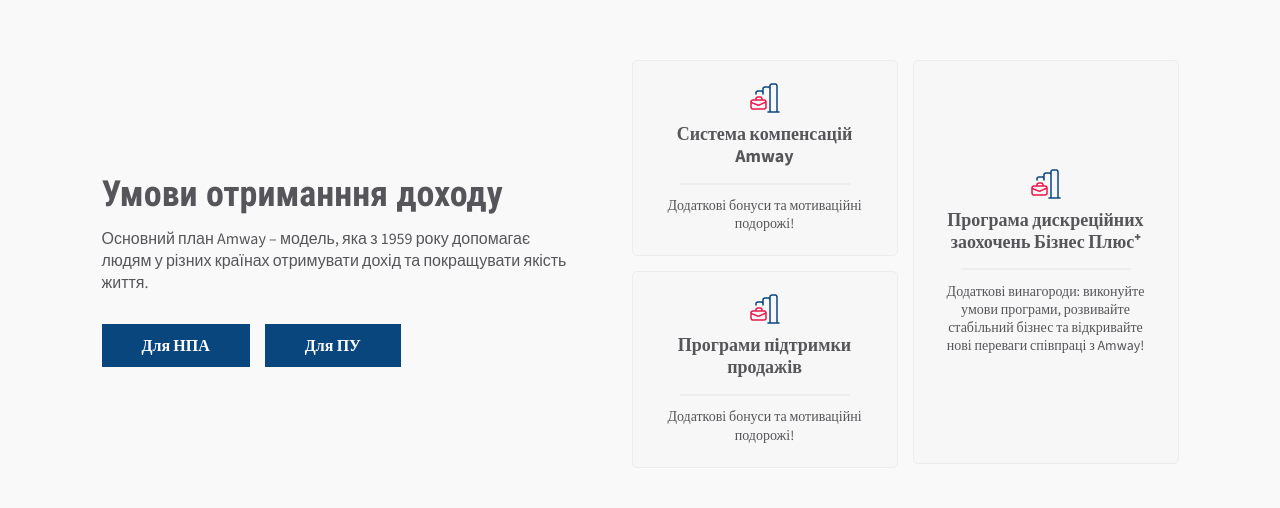
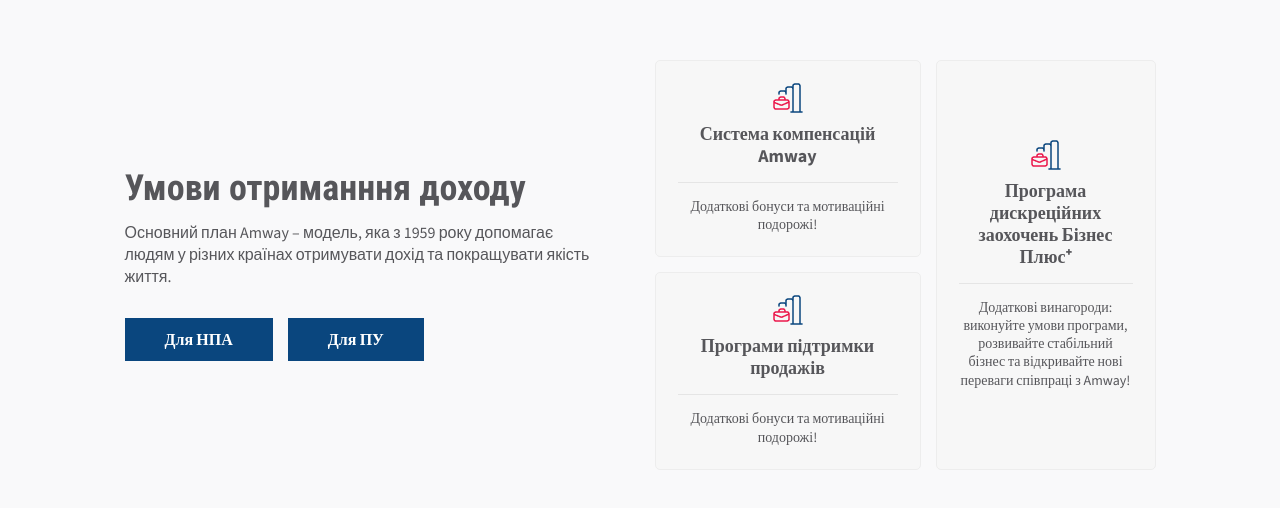
Before and after one commit to masseriiia/react-blocks, a React (Create React App) app: page / in a window 1280 px wide. Shown: the top 508 px of the page. Built offline with nearby package versions, Linux system fonts and the light colour scheme.

Commit message:
fix: the code structure has been changed, and the class names have also been changed

```diff
--- a/src/App.js
+++ b/src/App.js
@@ -21,10 +21,8 @@ const dataProgram = [
 
 function App() {
   return (
-    <section className="information">
-      <div className="container">
-        <div className="wrapper">
-          <div className="conditions">
+    <section className="conditions container">
+          <div className="conditions__inner">
             <h2 className="conditions__title">Умови отриманння доходу</h2>
             <p className="conditions__descr">
               Основний план Amway – модель, яка з 1959 року допомагає людям у різних країнах отримувати дохід та покращувати якість життя.
@@ -34,26 +32,24 @@ function App() {
               <Button>Для ПУ</Button>
             </div>
           </div>
-          <div className="programs__blocks">
-            <div className="programs__block-1">
+          <div className="conditions__blocks">
+            <div className="conditions__first-block">
               {dataProgram.map((item) => (
-                  <div key={item.id} className="programs__item-1">
-                    <img className="programs__image" src={item.img} alt="Program" />
-                    <h3 className="programs__item-title">{item.title}</h3>
-                    <p className="programs__item-descr">{item.descr}</p>
+                  <div key={item.id} className="conditions__item-1">
+                    <img className="conditions__image" src={item.img} alt="Program" />
+                    <h3 className="conditions__item-title">{item.title}</h3>
+                    <p className="conditions__item-descr">{item.descr}</p>
                   </div>
               ))}
             </div>
-            <div className="programs__block-2">
-              <div className="programs__item-2">
-                <img className="programs__image" src={programThree} alt="Program "/>
-                <h3 className="programs__item-title">Програма дискреційних заохочень Бізнес Плюс⁺</h3>
-                <p className="programs__item-descr">Додаткові винагороди: виконуйте умови програми, розвивайте стабільний бізнес та відкривайте нові переваги співпраці з Amway!</p>
+            <div className="conditions__second-block">
+              <div className="conditions__item-2">
+                <img className="conditions__image" src={programThree} alt="Program "/>
+                <h3 className="conditions__item-title">Програма дискреційних заохочень Бізнес Плюс⁺</h3>
+                <p className="conditions__item-descr">Додаткові винагороди: виконуйте умови програми, розвивайте стабільний бізнес та відкривайте нові переваги співпраці з Amway!</p>
               </div>
             </div>
           </div>
-        </div>
-      </div>
     </section>
   );
 }
--- a/src/scss/app.scss
+++ b/src/scss/app.scss
@@ -10,19 +10,16 @@ body {
   max-width: 1410px;
 }
 
-.wrapper {
+.conditions {
+  padding-top: 60px;
+  padding-bottom: 60px;
   display: flex;
   align-items: center;
   justify-content: center;
   gap: 60px;
 }
 
-.information {
-  padding-top: 60px;
-  padding-bottom: 60px;
-}
-
-.conditions {
+.conditions__inner {
   width: 470px;
 }
 
@@ -51,15 +48,20 @@ body {
   gap: 15px;
 }
 
-.programs__blocks {
+.conditions__blocks {
   display: flex;
   flex-direction: row;
   gap: 15px;
 }
 
-.programs__item-1 {
+.conditions__first-block {
+  display: flex;
+  flex-direction: column;
+  gap: 15px;
+}
+
+.conditions__item-1 {
   width: 220px;
-  margin-bottom: 15px;
   display: flex;
   flex-direction: column;
   justify-content: center;
@@ -69,28 +71,28 @@ body {
   background: var(--white-white-10, #F7F7F7);
 }
 
-.programs__item-2 {
+.conditions__item-2 {
   width: 220px;
-  height: 358px;
-  margin-bottom: 15px;
+  height: 100%;
   display: flex;
   flex-direction: column;
   justify-content: center;
+  box-sizing: border-box;
   padding: 22px;
   border-radius: 5px;
   border: 1px solid var(--base-gray-0, #EDEDED);
   background: var(--white-white-10, #F7F7F7);
 }
 
-.programs__image {
+.conditions__image {
   margin-right: auto;
   margin-left: auto;
   margin-bottom: 10px;
 }
 
-.programs__item-title {
+.conditions__item-title {
   position: relative;
-  margin-bottom: 15px;
+  padding-bottom: 15px;
   font-family: 'Source Sans 3';
   font-size: 18px;
   font-style: normal;
@@ -99,28 +101,15 @@ body {
   color: #56565A;
   text-align: center;
   font-feature-settings: 'clig' off, 'liga' off;
-
-  &::after {
-    content: "";
-    position: absolute;
-    display: block;
-    bottom: -40%;
-    left: 50%;
-    transform: translate(-50%, -50%);
-    width: 170px;
-    height: 1px;
-    background-color: #E5E5E5;
-  }
+  border-bottom: 1px solid #E5E5E5;
 }
 
-.programs__item-descr {
+.conditions__item-descr {
   margin-top: 15px;
   font-family: 'Source Sans 3';
   font-size: 14px;
-  font-style: normal;
   font-weight: 400;
   line-height: 1.3;
   color: #56565A;
   text-align: center;
-  font-feature-settings: 'clig' off, 'liga' off;
 }
```
